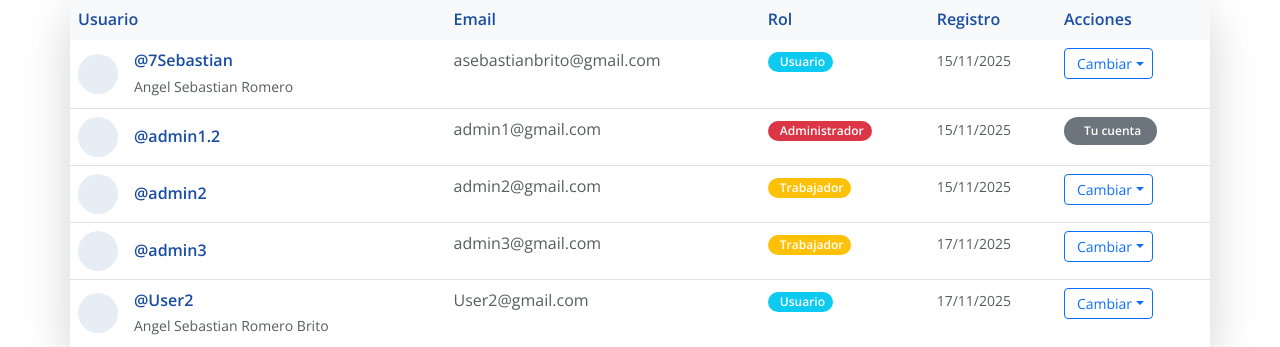
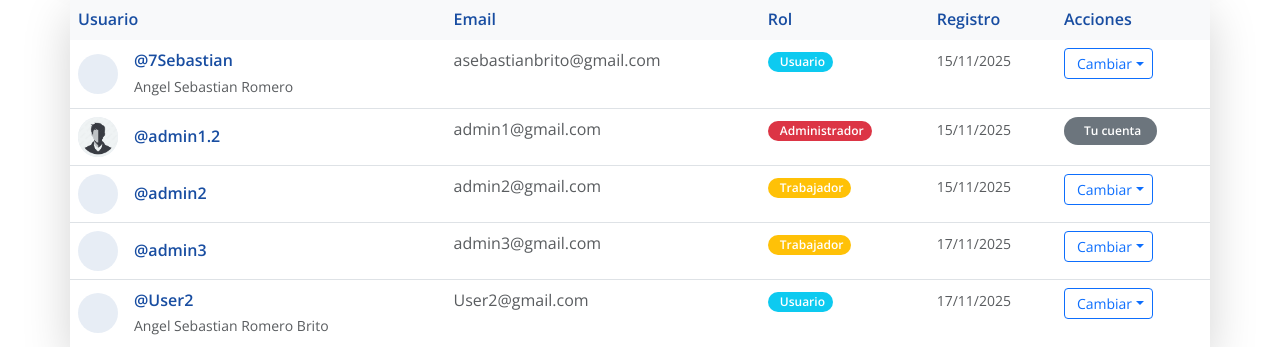
Before and after one commit to 7AngelRomero/AIT-Anzo-tegui-Web, a Django app: page /polls/manager/ in a window 1280 px wide. Shown: the part 2068-2415 px from the top of the page. Run offline with Django 5.2, Linux system fonts and the light colour scheme; a user stored in the database is signed in; data comes from the database, SQL or seed files in the repository.

Commit message:
feature/profile-manager2

```diff
--- a/static/js/react/UserManagementEnhanced.js
+++ b/static/js/react/UserManagementEnhanced.js
@@ -143,7 +143,11 @@ const UserManagementEnhanced = ({ initialUsers }) => {
                 <td>
                     <div className="d-flex align-items-center">
                         <div className="avatar-sm me-3">
-                            <i className={`${roleInfo.icon} text-primary`}></i>
+                            {user.profile_image ? (
+                                <img src={user.profile_image} alt="Perfil" className="rounded-circle" width="40" height="40" style={{objectFit: 'cover'}} />
+                            ) : (
+                                <i className={`${roleInfo.icon} text-primary`}></i>
+                            )}
                         </div>
                         <div>
                             <div className="fw-bold text-primary">@{user.username}</div>
--- a/templates/posts/poll_manager.html
+++ b/templates/posts/poll_manager.html
@@ -83,6 +83,7 @@
                 "last_name": "{{ usuario.last_name|escapejs }}",
                 "email": "{{ usuario.email|escapejs }}",
                 "date_joined": "{{ usuario.date_joined|date:'c' }}",
+                "profile_image": {% if usuario.profile_image %}"{{ usuario.profile_image.url }}"{% else %}null{% endif %},
                 "rol": {% if usuario.rol %}{"name": "{{ usuario.rol.name|escapejs }}"}{% else %}null{% endif %}
             }{% if not forloop.last %},{% endif %}
             {% endfor %}
```
